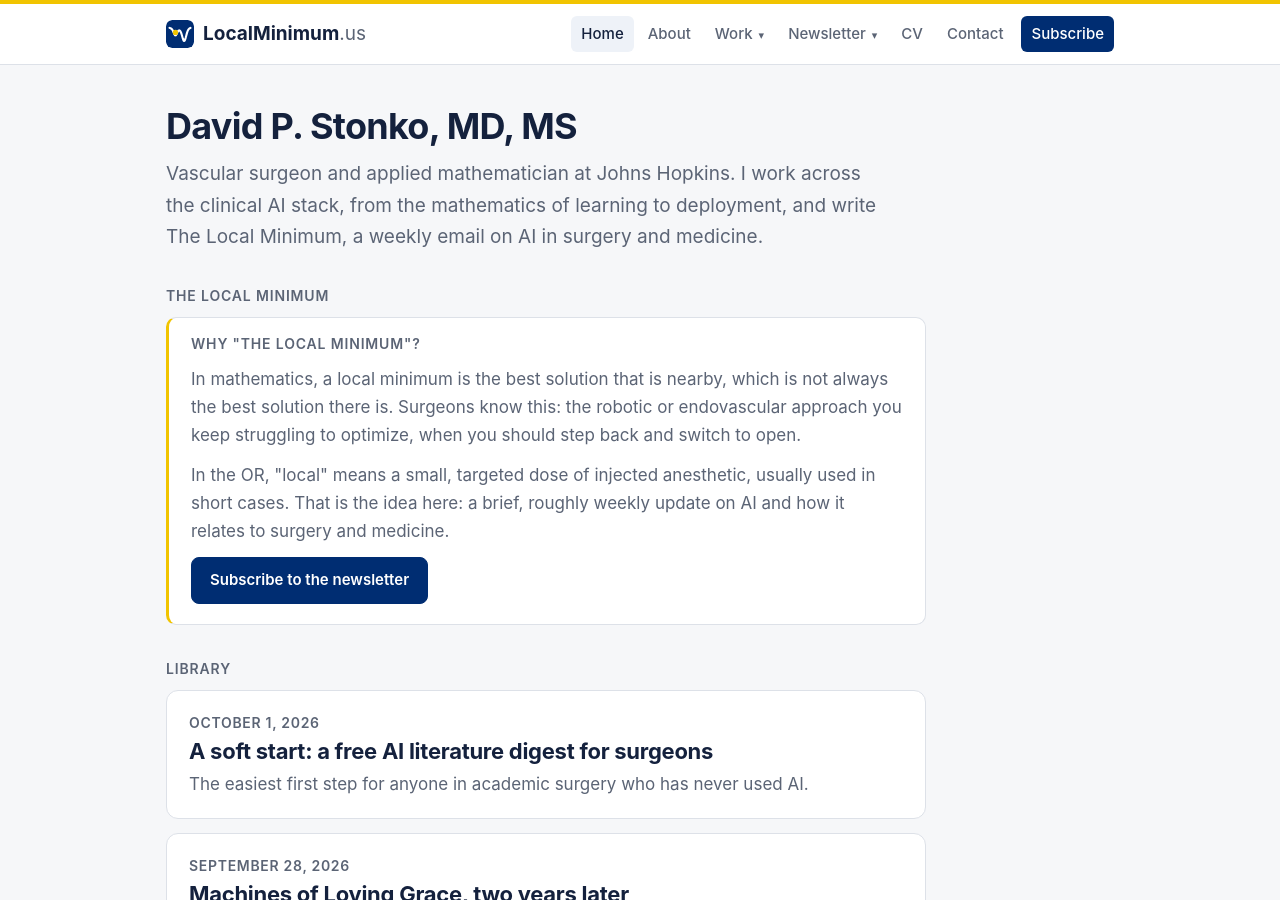
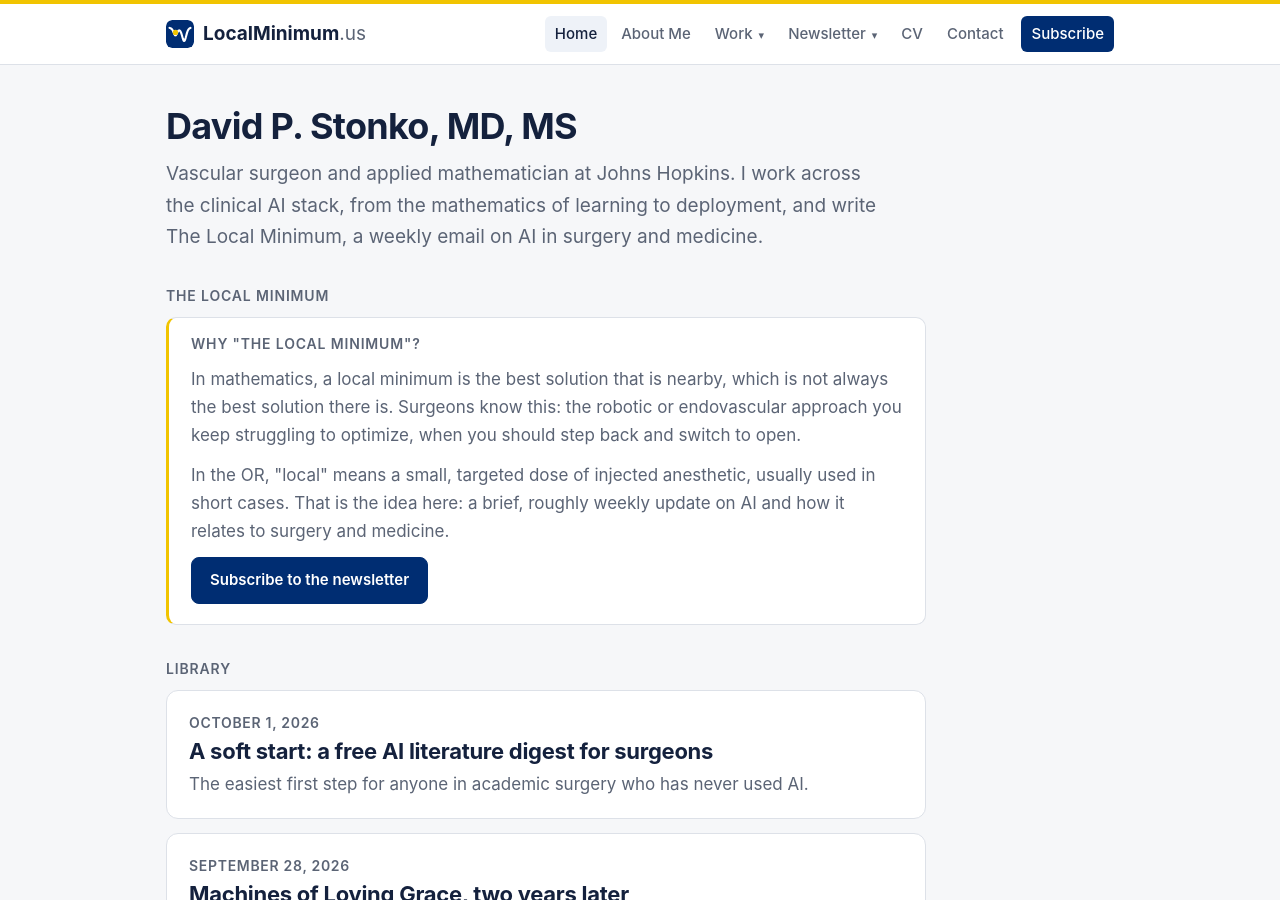
Before and after one commit to davidstonko/ai-surgery, a Jekyll site: the page built from docs/index.html, in a window 1280 px wide and 900 px high. Built offline with Jekyll 4.4.1, drawn with Linux system fonts in a browser that asks for light colours.

Commit message:
Nav and footer: About -> About Me
Co-Authored-By: Claude Opus 5.5 <noreply@anthropic.com>
Claude-Session: https://claude.ai/code/session_01BDrKAJCxKTPz4ekRG56bkN

```diff
--- a/docs/_layouts/default.html
+++ b/docs/_layouts/default.html
@@ -36,7 +36,7 @@
     <a class="brand" href="{{ '/' | relative_url }}"><img src="{{ '/assets/favicon.svg' | relative_url }}" width="28" height="28" alt="">LocalMinimum<span>.us</span></a>
     <nav aria-label="Main">
       <a href="{{ '/' | relative_url }}"{% if page.nav == 'home' %} class="on"{% endif %}>Home</a>
-      <a href="{{ '/about/' | relative_url }}"{% if page.nav == 'about' %} class="on"{% endif %}>About</a>
+      <a href="{{ '/about/' | relative_url }}"{% if page.nav == 'about' %} class="on"{% endif %}>About Me</a>
       <div class="dd{% if page.nav == 'research' or page.nav == 'medtech' or page.nav == 'talks' %} on{% endif %}">
         <button type="button" class="dd-btn" aria-expanded="false" aria-haspopup="true">Work <span aria-hidden="true">&#9662;</span></button>
         <div class="dd-menu">
@@ -65,7 +65,7 @@
 </main>
 <footer class="wrap foot">
   <p>{{ site.title }} &middot; By David P. Stonko, MD, MS</p>
-  <p><a href="{{ '/about/' | relative_url }}">About</a> &middot; <a href="{{ '/assets/Stonko_CV.pdf' | relative_url }}">CV</a> &middot; <a href="{{ '/subscribe/' | relative_url }}">Subscribe</a> &middot; <a href="{{ '/submit.html' | relative_url }}">Suggest an item</a> &middot; <a href="{{ '/contact/' | relative_url }}">Contact</a> &middot; <a href="{{ '/feed.xml' | relative_url }}">RSS</a></p>
+  <p><a href="{{ '/about/' | relative_url }}">About Me</a> &middot; <a href="{{ '/assets/Stonko_CV.pdf' | relative_url }}">CV</a> &middot; <a href="{{ '/subscribe/' | relative_url }}">Subscribe</a> &middot; <a href="{{ '/submit.html' | relative_url }}">Suggest an item</a> &middot; <a href="{{ '/contact/' | relative_url }}">Contact</a> &middot; <a href="{{ '/feed.xml' | relative_url }}">RSS</a></p>
 </footer>
 <script>
 document.querySelectorAll('.dd-btn').forEach(function(b){b.addEventListener('click',function(e){var d=b.parentElement,o=!d.classList.contains('open');document.querySelectorAll('.dd.open').forEach(function(x){x.classList.remove('open');x.firstElementChild.setAttribute('aria-expanded','false')});if(o){d.classList.add('open');b.setAttribute('aria-expanded','true')}e.stopPropagation()})});
```
